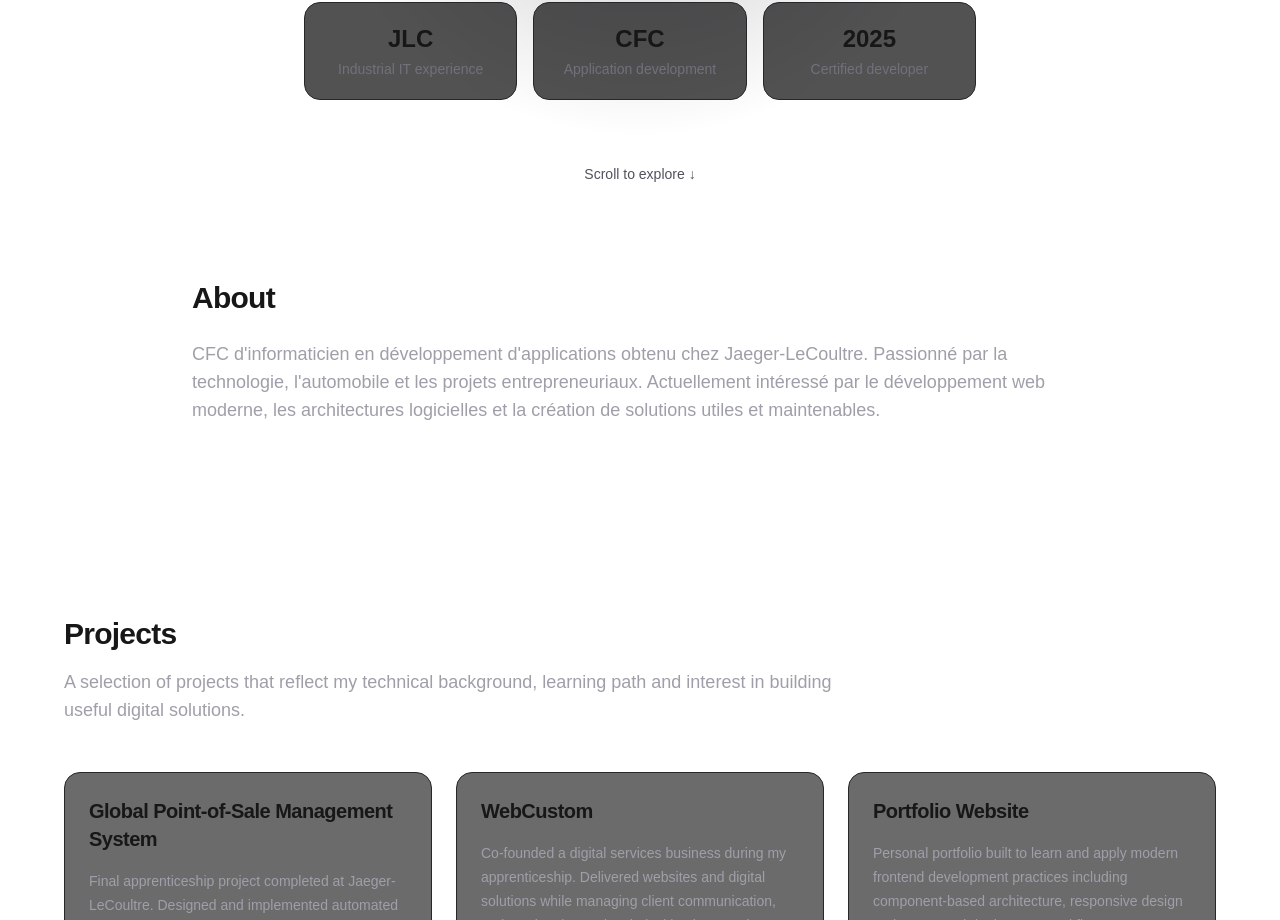
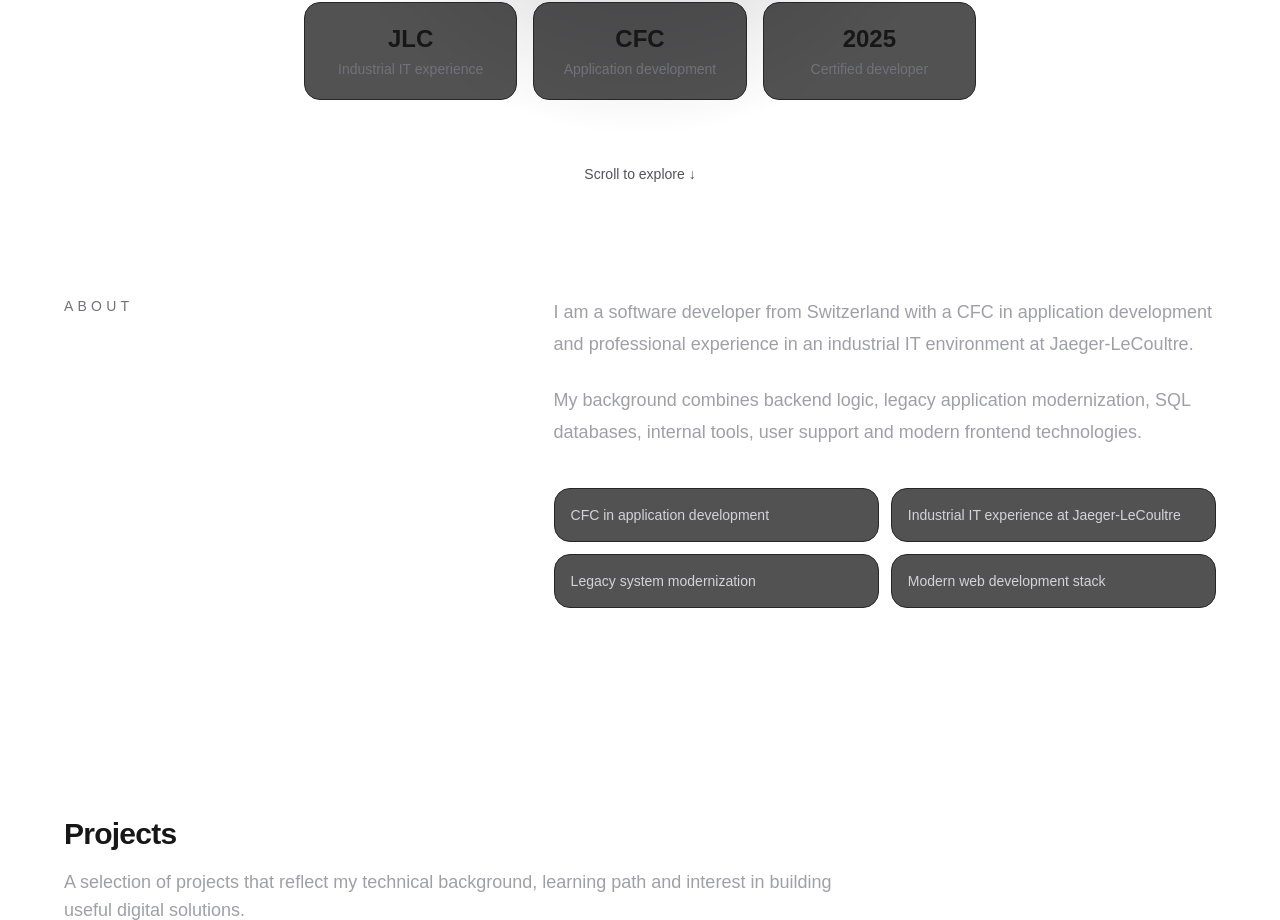
Before and after one commit to im4R3S/portfolio-achille, a Next.js app: page / in a window 1280 px wide. Shown: the part 582-1502 px from the top of the page. Built offline with nearby package versions, Linux system fonts and the light colour scheme.

Commit message:
feat: enhance about section

```diff
--- a/components/About.tsx
+++ b/components/About.tsx
@@ -1,19 +1,48 @@
+const highlights = [
+  "CFC in application development",
+  "Industrial IT experience at Jaeger-LeCoultre",
+  "Legacy system modernization",
+  "Modern web development stack",
+];
+
 export default function About() {
   return (
-    <section id="about" className="px-6 py-24">
-      <div className="mx-auto max-w-4xl">
-        <h2 className="text-3xl font-bold tracking-tight">About</h2>
-        <p className="mt-6 text-lg text-zinc-400">
-            CFC d'informaticien en développement d'applications obtenu chez
-            Jaeger-LeCoultre.
+    <section id="about" className="px-6 py-28">
+      <div className="mx-auto max-w-6xl">
+        <div className="grid gap-12 md:grid-cols-[0.8fr_1.2fr] md:items-start">
+          <div>
+            <p className="text-sm font-medium uppercase tracking-[0.3em] text-zinc-500">
+              About
+            </p>
+            <h2 className="mt-4 text-4xl font-bold tracking-tight text-white">
+              Practical developer with real business experience.
+            </h2>
+          </div>
 
-            Passionné par la technologie, l'automobile et les projets
-            entrepreneuriaux.
+          <div className="space-y-6 text-lg leading-8 text-zinc-400">
+            <p>
+              I am a software developer from Switzerland with a CFC in application
+              development and professional experience in an industrial IT
+              environment at Jaeger-LeCoultre.
+            </p>
 
-            Actuellement intéressé par le développement web moderne,
-            les architectures logicielles et la création de solutions
-            utiles et maintenables.
-    </p>
+            <p>
+              My background combines backend logic, legacy application
+              modernization, SQL databases, internal tools, user support and
+              modern frontend technologies.
+            </p>
+
+            <div className="grid gap-3 pt-4 sm:grid-cols-2">
+              {highlights.map((highlight) => (
+                <div
+                  key={highlight}
+                  className="rounded-2xl border border-zinc-800 bg-zinc-950/70 p-4 text-sm text-zinc-300 transition  hover:border-zinc-600">
+                  {highlight}
+                </div>
+              ))}
+            </div>
+          </div>
+        </div>
       </div>
     </section>
   );
--- a/components/Hero.tsx
+++ b/components/Hero.tsx
@@ -25,14 +25,14 @@ export default function Hero() {
         <div className="mt-10 flex flex-wrap justify-center gap-4">
           <a
             href="#projects"
-            className="rounded-lg bg-white px-6 py-3 font-medium text-black transition hover:-translate-y-0.5 hover:opacity-90"
+            className="rounded-lg bg-white px-6 py-3 font-medium text-black transition hover:opacity-90"
           >
             View projects
           </a>
 
           <a
             href="#contact"
-            className="rounded-lg border border-zinc-700 px-6 py-3 font-medium text-white transition hover:-translate-y-0.5 hover:border-zinc-500"
+            className="rounded-lg border border-zinc-700 px-6 py-3 font-medium text-white transition hover:border-zinc-500"
           >
             Contact me
           </a>
@@ -51,17 +51,17 @@ export default function Hero() {
         </div>
 
         <div className="mx-auto mt-14 grid max-w-3xl gap-4 sm:grid-cols-3">
-          <div className="rounded-2xl border border-zinc-800 bg-zinc-950/70 p-5 transition hover:-translate-y-1 hover:border-zinc-600">
+          <div className="rounded-2xl border border-zinc-800 bg-zinc-950/70 p-5 transition hover:border-zinc-600">
             <p className="text-2xl font-bold">JLC</p>
             <p className="mt-1 text-sm text-zinc-500">Industrial IT experience</p>
           </div>
 
-          <div className="rounded-2xl border border-zinc-800 bg-zinc-950/70 p-5 transition hover:-translate-y-1 hover:border-zinc-600">
+          <div className="rounded-2xl border border-zinc-800 bg-zinc-950/70 p-5 transition hover:border-zinc-600">
             <p className="text-2xl font-bold">CFC</p>
             <p className="mt-1 text-sm text-zinc-500">Application development</p>
           </div>
 
-          <div className="rounded-2xl border border-zinc-800 bg-zinc-950/70 p-5 transition hover:-translate-y-1 hover:border-zinc-600">
+          <div className="rounded-2xl border border-zinc-800 bg-zinc-950/70 p-5 transition hover:border-zinc-600">
             <p className="text-2xl font-bold">2025</p>
             <p className="mt-1 text-sm text-zinc-500">Certified developer</p>
           </div>
```
